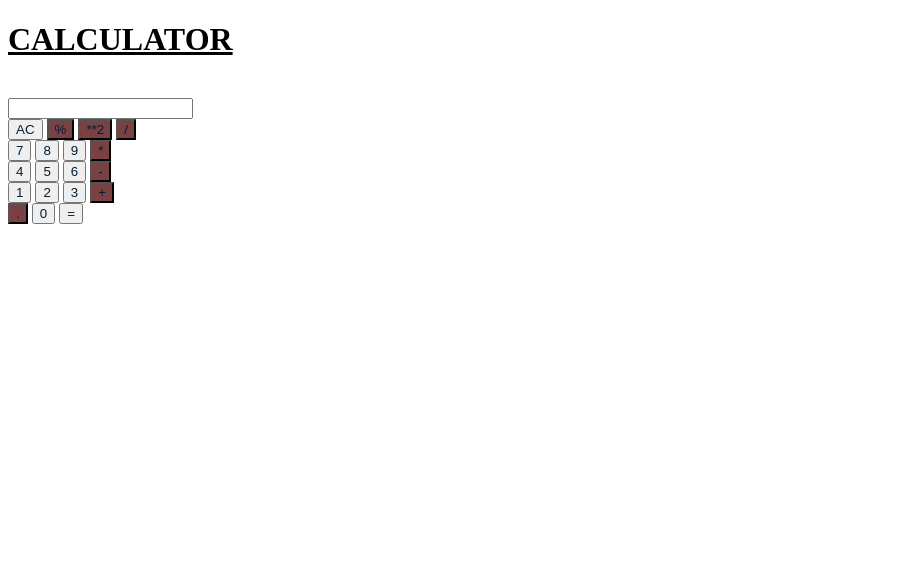
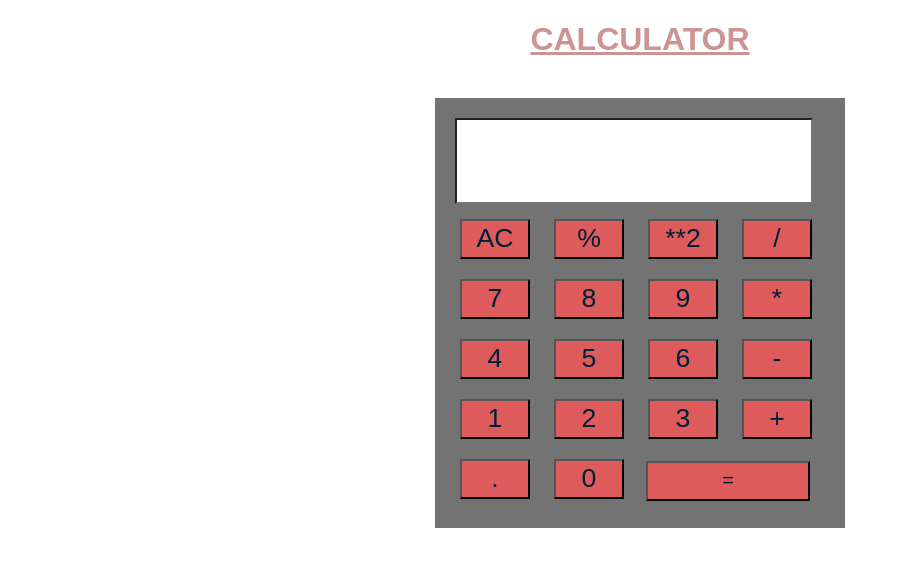
Before and after one commit to VIndrajith/Calculator, a plain HTML site: page index.html in a window 1280 px wide. Shown: the whole page, without its empty margins (0-900 px from the left). Drawn offline with Linux system fonts and the light colour scheme.

Commit message:
Update style.css

```diff
--- a/style.css
+++ b/style.css
@@ -1,46 +1,40 @@
-.calculator {
-    width: 300px;
-    height: 400px;
-    background-color: #d0d0d0;
-    margin: 0 auto;
-    display: flex;
-    flex-direction: column;
-    justify-content: center;
-    border: #000000 solid 3px;
+h1{
+    text-align: center;
+    font-family: sans-serif;
+    color: #ce9494;
 }
+.container{
+    width: 380px;
+    height:400px;
+    background-color: rgb(115, 115, 115);
+    margin: auto;
+    padding: 15px;
+}
+#screen{
+    background-color: rgb(255, 255, 255);
+    height: 80px;
+    width: 350px;
+    margin: 5px;
+    font-size: 20pt;
+    text-align: right;
 
+}
+.button{
+    background-color: rgb(222, 91, 91);
+    text-decoration-color: rgb(208, 21, 21);
+    width: 70px;
+    height: 40px;
+    font-size: 20pt;
+    margin: 10px;
+    border-color: black;
 
-
-.buttons {
-    display: grid;
-    grid-template-columns: repeat(4, 1fr);
-    grid-gap: 10px;
-    padding: 10px;
 }
-
-.display {
-    font-size: 35px;
-    height: 80px;
-    width: 300x;
-    background-color: #787d82;
-    display: flex;
-    justify-content: flex-end;
-    align-items: center;
-    padding: 15px;
-    border: #000000 solid 2px;
+form input.result{
+    background-color: rgb(222, 91, 91);
+    text-decoration-color: rgb(222, 91, 91);
+    width: 164px;
+    height: 40px;
+    font-size: 15pt;
+    margin: 8px;
+    border-color: black;
 }
-
-button {
-    height: 50px;
-    border: circle;
-    background-color: #794141;
-    color: #ffffff;
-    font-size: 20px;
-    cursor: pointer;
-}
-
-
-.operator {
-    background-color: #794141;
-    color: #ffffff;
-}
```
